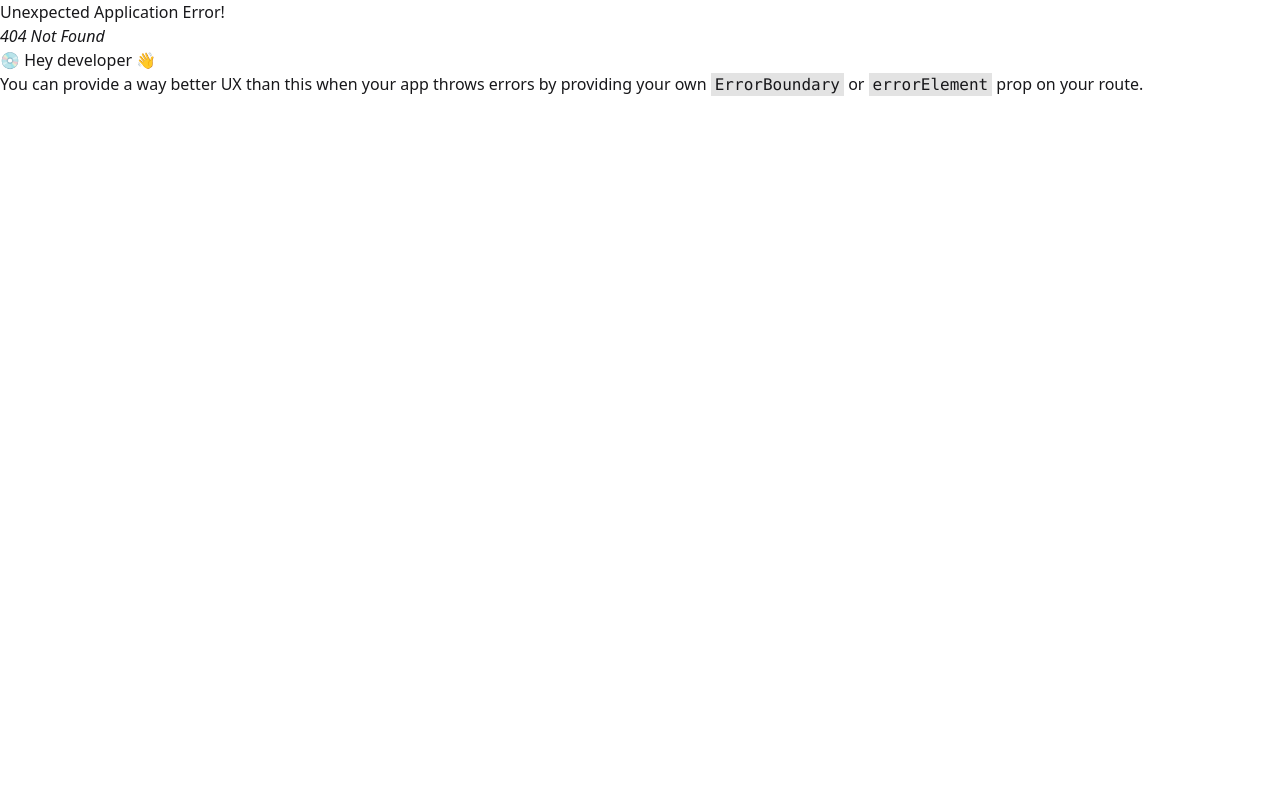
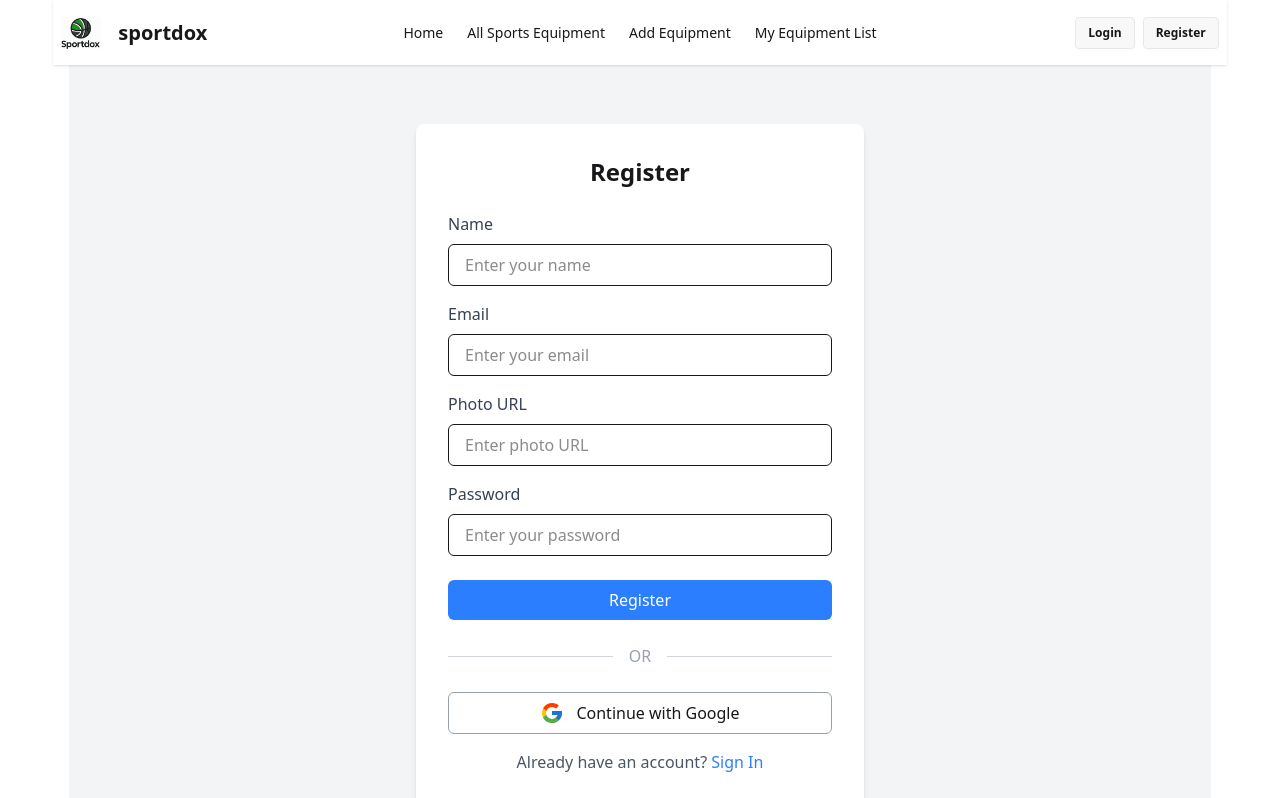
Before and after one commit to shariful8523/sportdox-client-side, a React (Vite) app: page /register in a window 1280 px wide. Before the commit this address had no page. Shown: the top 798 px of the page. Built offline with nearby package versions, Linux system fonts and the light colour scheme.

Commit message:
user register added

```diff
--- a/package.json
+++ b/package.json
@@ -12,6 +12,7 @@
   "dependencies": {
     "@tailwindcss/vite": "^4.1.4",
     "daisyui": "^5.0.27",
+    "firebase": "^11.6.1",
     "localforage": "^1.10.0",
     "lucide-react": "^0.503.0",
     "match-sorter": "^8.0.0",
--- /dev/null
+++ b/src/Firebase/firebase.init.js
@@ -0,0 +1,21 @@
+// Import the functions you need from the SDKs you need
+import { initializeApp } from "firebase/app";
+import { getAuth } from "firebase/auth";
+
+// Your web app's Firebase configuration
+const firebaseConfig = {
+  apiKey: "AIzaSyDNZ5Z-YCQV-OygqsK_ksbrM2bi9FWbY6o",
+  authDomain: "sportdox-97ffe.firebaseapp.com",
+  projectId: "sportdox-97ffe",
+  storageBucket: "sportdox-97ffe.firebasestorage.app",
+  messagingSenderId: "903434226601",
+  appId: "1:903434226601:web:231043affe5e731de292b8"
+};
+
+
+const app = initializeApp(firebaseConfig);
+
+
+const auth = getAuth(app);
+
+export default auth;
--- a/src/main.jsx
+++ b/src/main.jsx
@@ -3,9 +3,13 @@ import { createRoot } from 'react-dom/client';
 import { RouterProvider } from 'react-router-dom';
 import './index.css';
 import router from './routers/router.jsx';
+import AuthProvider from './provider/AuthProvider.jsx';
+
 
 createRoot(document.getElementById('root')).render(
   <StrictMode>
-    <RouterProvider router={router} />
+    <AuthProvider>
+      <RouterProvider router={router} />
+    </AuthProvider>
   </StrictMode>
 );
--- a/src/pages/Login.jsx
+++ b/src/pages/Login.jsx
@@ -1,9 +1,60 @@
 import React from 'react';
+import { FcGoogle } from 'react-icons/fc';
+import { Link } from 'react-router-dom';
 
 const Login = () => {
     return (
-        <div>
+        <div className="flex justify-center items-center min-h-screen bg-gray-100 px-4">
+            <form className="bg-white p-8 rounded-lg shadow-md w-full max-w-md">
+                <h2 className="text-2xl font-bold mb-6 text-center">Sign In</h2>
 
+                <div className="mb-4">
+                    <label className="block text-gray-700 mb-2" htmlFor="email">Email</label>
+                    <input
+                        type="email"
+                        id="email"
+                        className="w-full px-4 py-2 border rounded-md focus:outline-none focus:ring-2 focus:ring-blue-400"
+                        placeholder="Enter your email"
+                    />
+                </div>
+
+                <div className="mb-6">
+                    <label className="block text-gray-700 mb-2" htmlFor="password">Password</label>
+                    <input
+                        type="password"
+                        id="password"
+                        className="w-full px-4 py-2 border rounded-md focus:outline-none focus:ring-2 focus:ring-blue-400"
+                        placeholder="Enter your password"
+                    />
+                </div>
+
+                <button
+                    type="submit"
+                    className="w-full bg-blue-500 text-white py-2 rounded-md hover:bg-blue-600 transition"
+                >
+                    Sign In
+                </button>
+
+                <div className="flex items-center my-6">
+                    <div className="flex-grow h-px bg-gray-300"></div>
+                    <span className="mx-4 text-gray-400">OR</span>
+                    <div className="flex-grow h-px bg-gray-300"></div>
+                </div>
+
+                <button
+                    type="button"
+                    className="flex items-center justify-center gap-3 w-full border border-gray-400 py-2 rounded-md hover:bg-gray-100 transition"
+                >
+                    <FcGoogle size={24} /> Continue with Google
+                </button>
+
+                <p className="text-center text-gray-600 mt-4">
+                    Don't have an account?{' '}
+                    <Link to="/register" className="text-blue-500 hover:underline">
+                        Register
+                    </Link>
+                </p>
+            </form>
         </div>
     );
 };
--- a/src/pages/Register.jsx
+++ b/src/pages/Register.jsx
@@ -1,9 +1,134 @@
-import React from 'react';
+import React, { useContext } from 'react';
+import { FcGoogle } from 'react-icons/fc';
+import { Link } from 'react-router-dom';
+import { AuthContext } from '../provider/AuthProvider';
+import Swal from 'sweetalert2';
 
 const Register = () => {
+    const { createUser } = useContext(AuthContext);
+    const handelRegister = event => {
+        event.preventDefault();
+
+        const name = event.target.name.value;
+        const photo = event.target.photo.value;
+        const email = event.target.email.value;
+        const password = event.target.password.value;
+
+        console.log(name, email, password)
+
+        createUser(email, password)
+            .then(result => {
+                console.log(result.user)
+
+                const newUser = { name, photo, email }
+                // save user to database
+
+                fetch('http://localhost:5000/users', {
+                    method: 'POST',
+                    headers: {
+                        'content-type': 'application/json'
+                    },
+                    body: JSON.stringify(newUser)
+                })
+                    .then(res => res.json())
+                    .then(data => {
+                        console.log(data)
+                        if (data.insertedId) {
+                            Swal.fire({
+                                title: 'Success!',
+                                text: 'Registration Successfully',
+                                icon: 'success',
+                                confirmButtonText: 'Cool'
+                            })
+                        }
+                    })
+            })
+            .catch(error => {
+                console.log(error)
+            })
+
+
+
+    }
+
+
+
     return (
-        <div>
+        <div className="flex justify-center items-center min-h-screen bg-gray-100 px-4">
+            <form onSubmit={handelRegister} className="bg-white p-8 rounded-lg shadow-md w-full max-w-md">
+                <h2 className="text-2xl font-bold mb-6 text-center">Register</h2>
 
+                <div className="mb-4">
+                    <label className="block text-gray-700 mb-2" htmlFor="name">Name</label>
+                    <input
+                        type="text"
+                        id="name"
+                        name='name'
+                        className="w-full px-4 py-2 border rounded-md focus:outline-none focus:ring-2 focus:ring-blue-400"
+                        placeholder="Enter your name"
+                    />
+                </div>
+
+                <div className="mb-4">
+                    <label className="block text-gray-700 mb-2" htmlFor="email">Email</label>
+                    <input
+                        type="email"
+                        id="email"
+                        name='email'
+                        className="w-full px-4 py-2 border rounded-md focus:outline-none focus:ring-2 focus:ring-blue-400"
+                        placeholder="Enter your email"
+                    />
+                </div>
+
+                <div className="mb-4">
+                    <label className="block text-gray-700 mb-2" htmlFor="photo">Photo URL</label>
+                    <input
+                        type="text"
+                        id="photo"
+                        name='photo'
+                        className="w-full px-4 py-2 border rounded-md focus:outline-none focus:ring-2 focus:ring-blue-400"
+                        placeholder="Enter photo URL"
+                    />
+                </div>
+
+                <div className="mb-6">
+                    <label className="block text-gray-700 mb-2" htmlFor="password">Password</label>
+                    <input
+                        type="password"
+                        id="password"
+                        name='password'
+                        className="w-full px-4 py-2 border rounded-md focus:outline-none focus:ring-2 focus:ring-blue-400"
+                        placeholder="Enter your password"
+                    />
+                </div>
+
+                <button
+                    type="submit"
+                    className="w-full bg-blue-500 text-white py-2 rounded-md hover:bg-blue-600 transition"
+                >
+                    Register
+                </button>
+
+                <div className="flex items-center my-6">
+                    <div className="flex-grow h-px bg-gray-300"></div>
+                    <span className="mx-4 text-gray-400">OR</span>
+                    <div className="flex-grow h-px bg-gray-300"></div>
+                </div>
+
+                <button
+                    type="button"
+                    className="flex items-center justify-center gap-3 w-full border border-gray-400 py-2 rounded-md hover:bg-gray-100 transition"
+                >
+                    <FcGoogle size={24} /> Continue with Google
+                </button>
+
+                <p className="text-center text-gray-600 mt-4">
+                    Already have an account?{' '}
+                    <Link to="/login" className="text-blue-500 hover:underline">
+                        Sign In
+                    </Link>
+                </p>
+            </form>
         </div>
     );
 };
--- /dev/null
+++ b/src/provider/AuthProvider.jsx
@@ -0,0 +1,28 @@
+import React, { createContext } from 'react';
+import auth from '../Firebase/firebase.init'
+import { createUserWithEmailAndPassword } from "firebase/auth";
+
+
+export const AuthContext = createContext(null);
+
+const AuthProvider = ({ children }) => {
+
+    const createUser = (email, password) => {
+        return createUserWithEmailAndPassword(auth, email, password)
+    }
+    const userInfo = {
+          createUser,
+    }
+
+    return (
+
+
+        <AuthContext.Provider value={userInfo}>
+            {children}
+        </AuthContext.Provider>
+
+
+    );
+};
+
+export default AuthProvider;
```
Also changed, not shown: src/routers/router.jsx (+10 -0 lines), 1 other file (tests, documents, lock files or other folders).
